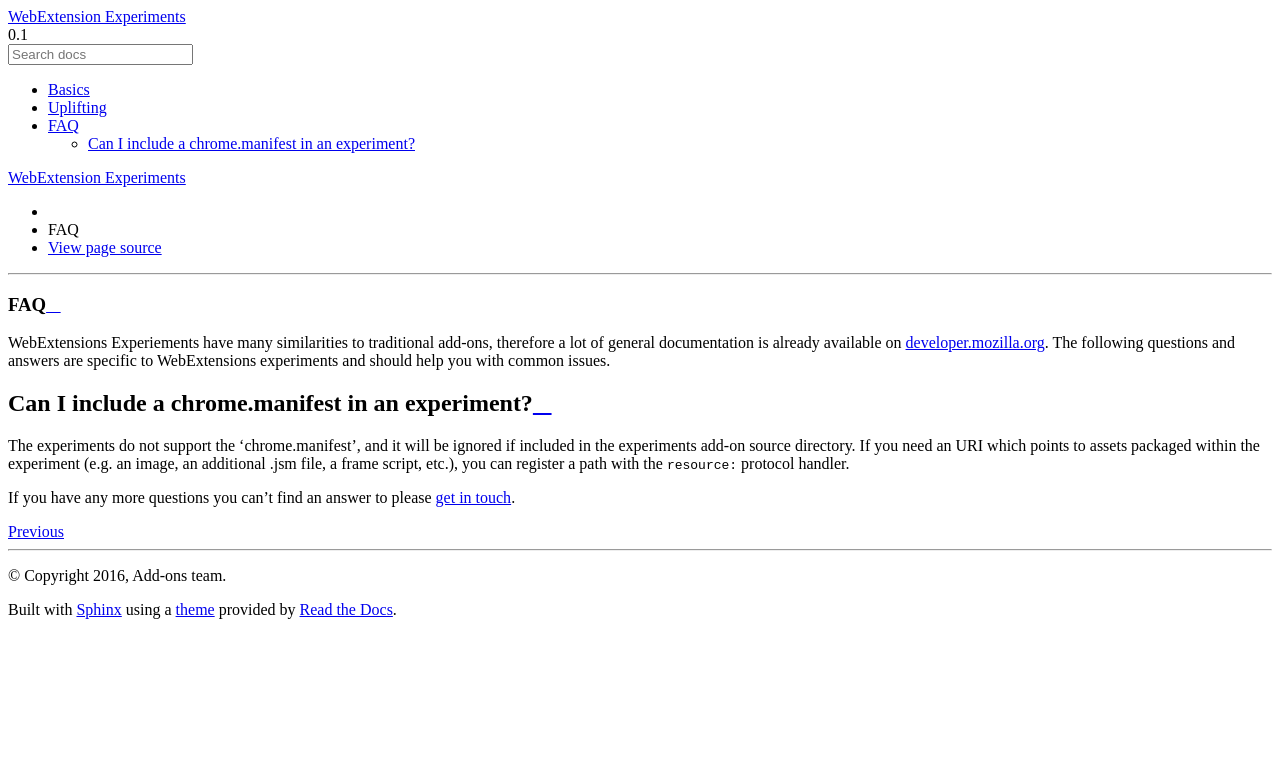
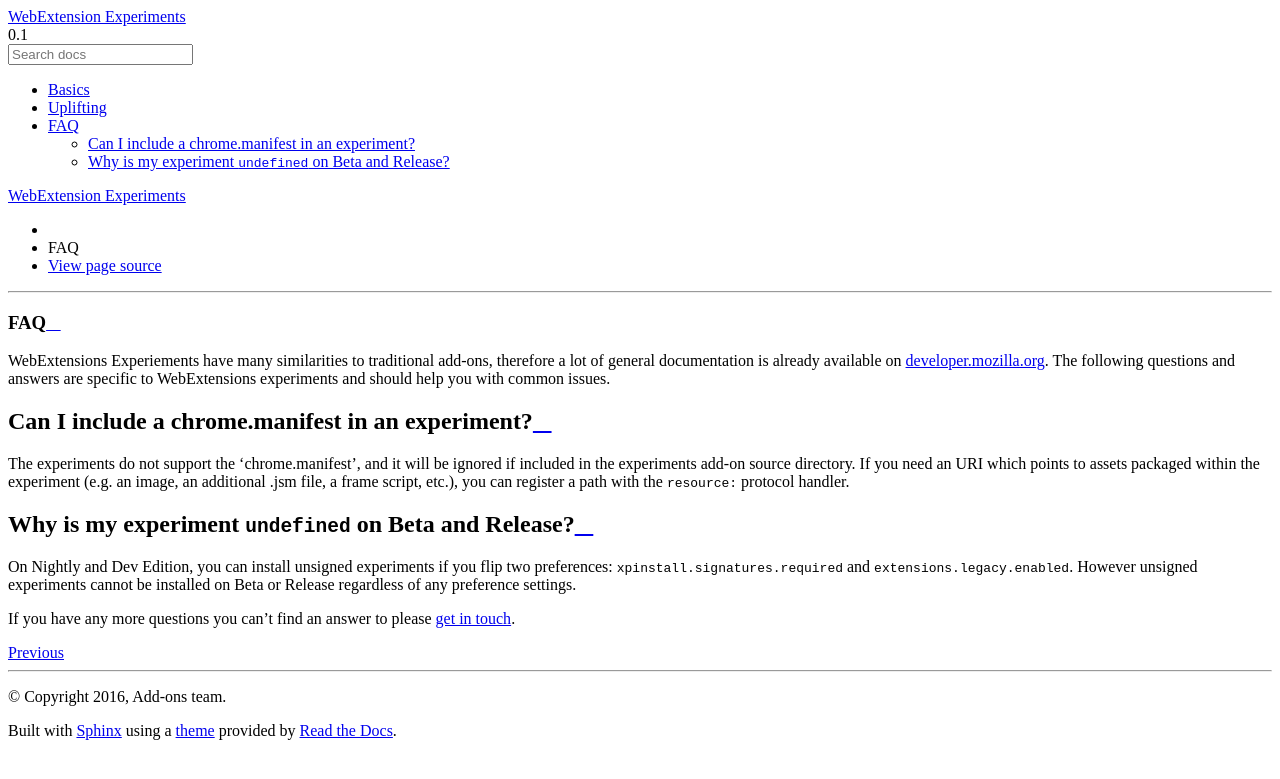
Before and after one commit to web-ext-experiments/about, a Sphinx documentation site: the page built from source/faq.rst, in a window 1280 px wide. Shown: the top 779 px of the page. Built offline with Sphinx 7.4.7 and the Read the Docs theme 2.0.0, drawn with Linux system fonts in a browser that asks for light colours; comment, search, counter and statistics services are not loaded.

Commit message:
Add note about unsigned experiments (fixes #29)

```diff
--- a/source/faq.rst
+++ b/source/faq.rst
@@ -21,4 +21,11 @@ points to assets packaged within the experiment (e.g. an image, an additional
 ``resource:`` protocol handler.
 
 
+Why is my experiment ``undefined`` on Beta and Release?
+-------------------------------------------------------
+
+On Nightly and Dev Edition, you can install unsigned experiments if you flip two preferences: ``xpinstall.signatures.required`` and ``extensions.legacy.enabled``.
+However unsigned experiments cannot be installed on Beta or Release regardless of any preference settings.
+
+
 If you have any more questions you can't find an answer to please `get in touch <https://wiki.mozilla.org/Add-ons#Getting_in_touch>`_.
```
